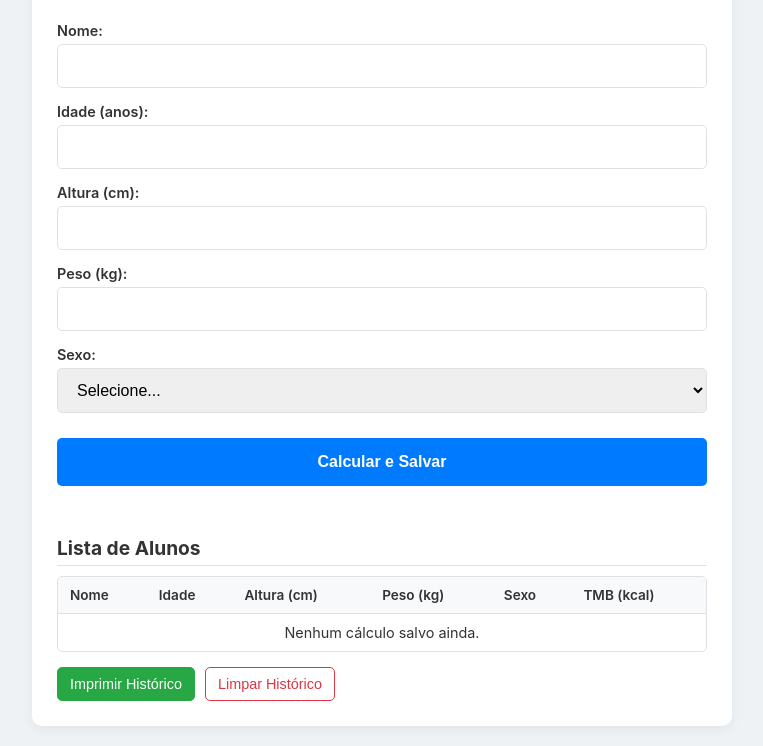
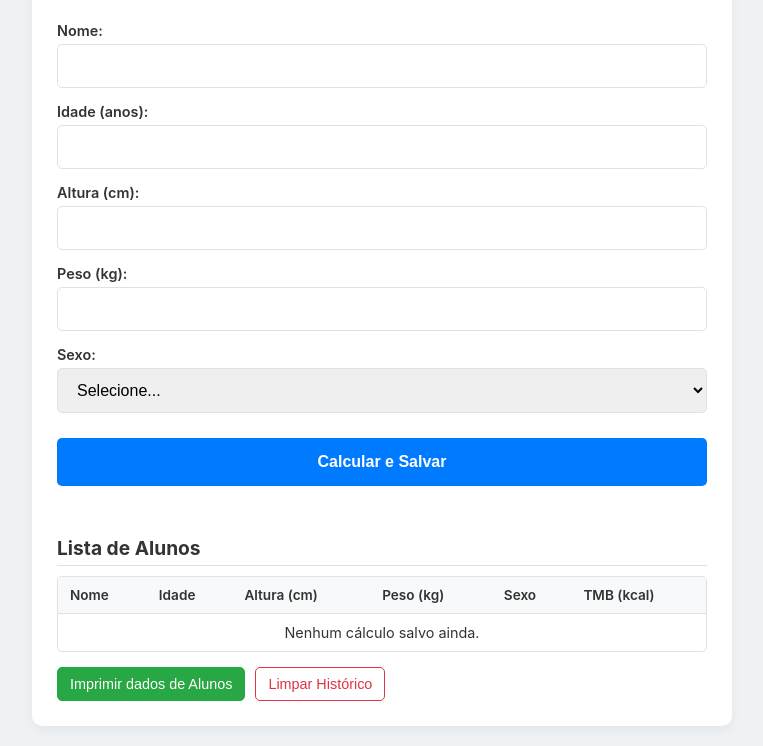
Before and after one commit to Luis-f3lps/academia, a plain HTML site: page index.html in a window 1280 px wide. Shown: the part 112-858 px from the top of the page, without its empty margins (258-1021 px from the left). Drawn offline with Linux system fonts and the light colour scheme.

Commit message:
Update index.html

```diff
--- a/index.html
+++ b/index.html
@@ -73,7 +73,7 @@
                 </table>
             </div>
             <div class="botoes-historico no-print">
-                <button id="imprimirHistorico" class="btn">Imprimir Histórico</button>
+                <button id="imprimirHistorico" class="btn">Imprimir dados de Alunos</button>
                 <button id="limparHistorico" class="btn">Limpar Histórico</button>
             </div>
         </div>
```
